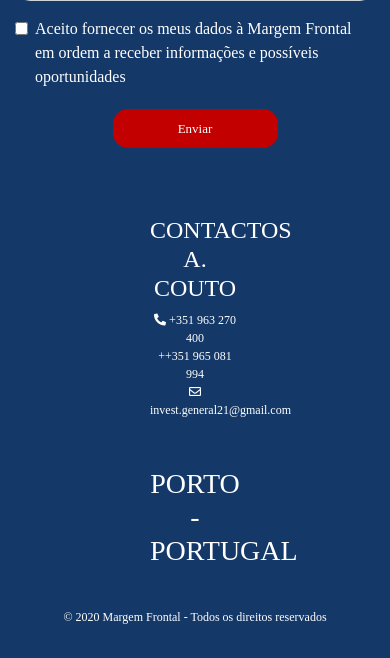
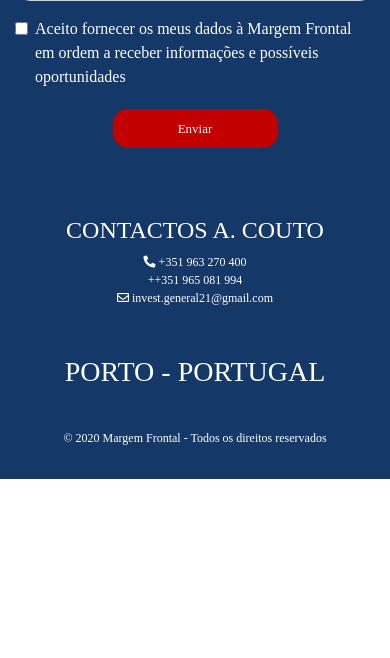
Before and after one commit to therock24/djangoBootstrap1, a Django app: page / in a window 390 px wide. Shown: the part 3136-3794 px from the top of the page. After the commit the page ends 3615 px from the top, so only its background shows below. Run offline with Django 3.2, Linux system fonts and the light colour scheme; some libraries are stand-ins or nearby versions; some web fonts are replaced.

Commit message:
fixed contacts responsiveness mobile

```diff
--- a/src/templates/contacts.html
+++ b/src/templates/contacts.html
@@ -3,7 +3,7 @@
 
 <!-- Contactos 2 (contacts) -->
 <div class="container-fluid container-contacts">
-    <div class="col-4 offset-4 text-center py-3">
+    <div class="col-md-12 col-xs-12 justify-content-center text-center py-3">
         <h4 class="contact-h4">{%trans "CONTACTOS"%} A. COUTO</h4>
         <div class="text-21pt-white">
             <i class="fas fa-phone-alt contact-icon"></i>
```
Also changed, not shown: 1 other file.
